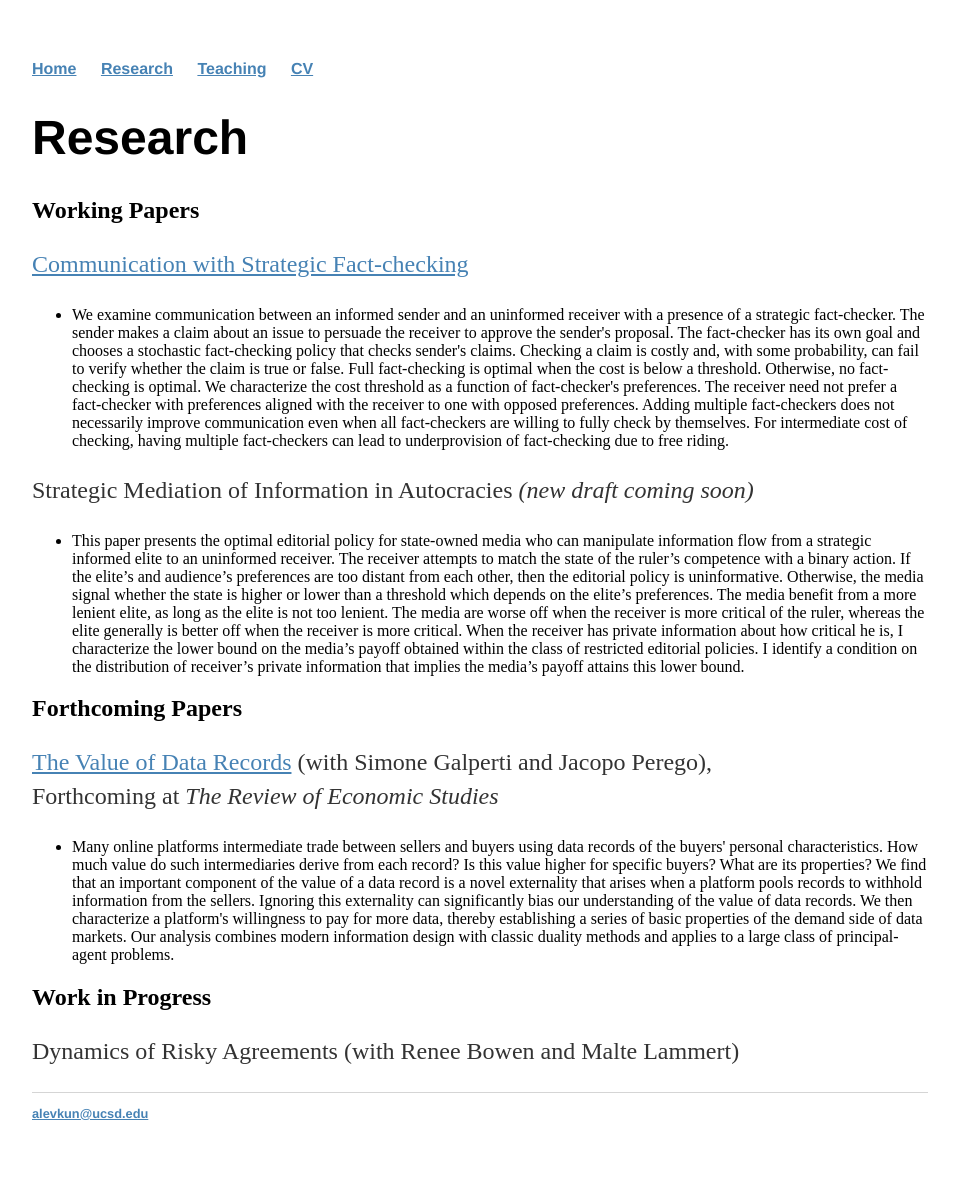
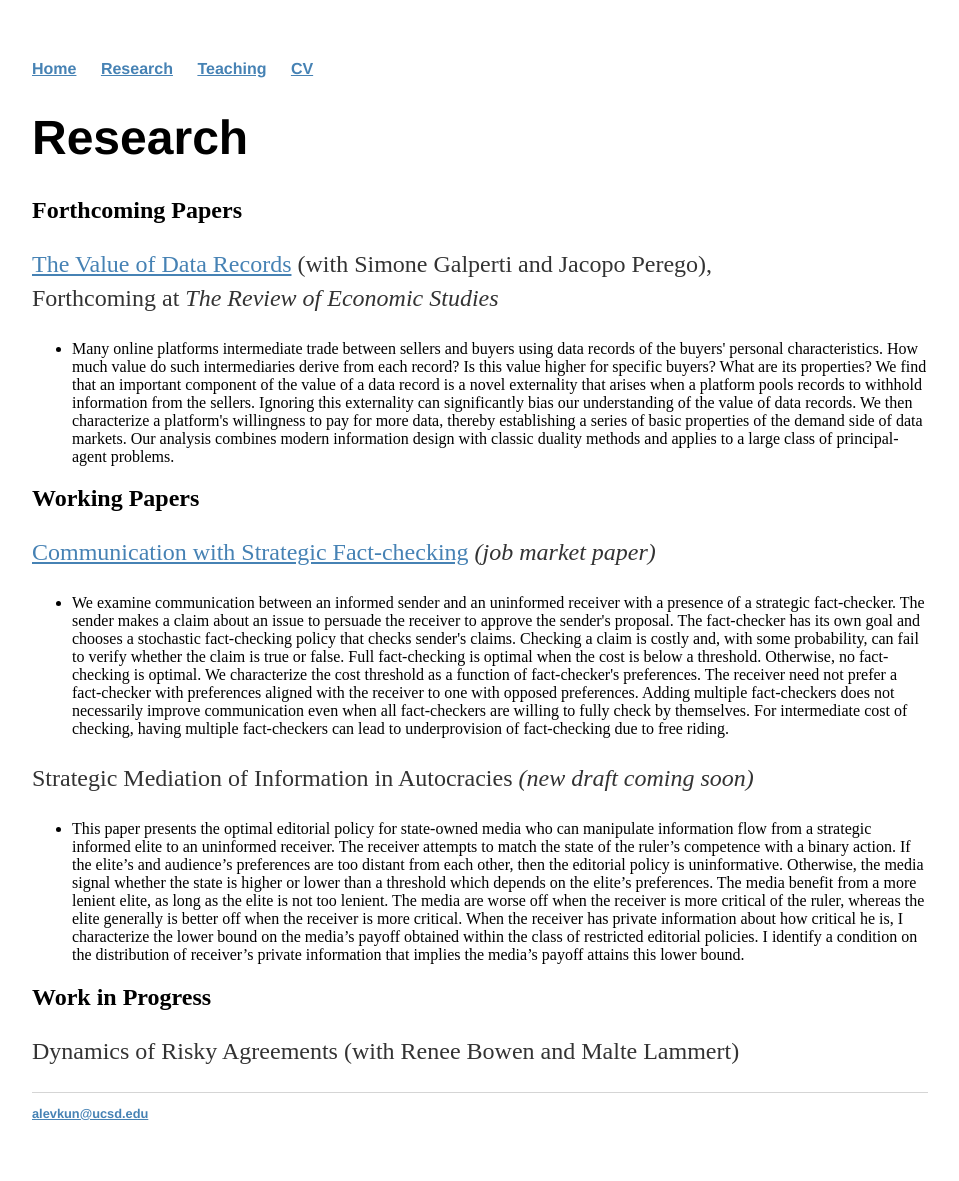
Before and after one commit to alevkun/alevkun.github.io, a Jekyll site: the page built from research/index.html, in a window 1280 px wide. Shown: the whole page, without its empty margins (160-1119 px from the left). Built offline with Jekyll 4.4.1, drawn with Linux system fonts in a browser that asks for light colours; some of the changed lines change nothing that is shown.

Commit message:
Update index.html

```diff
--- a/research/index.html
+++ b/research/index.html
@@ -3,8 +3,15 @@ layout: default
 title: Research
 ---
 	<h1>{{ page.title }}</h1>
+<h2> Forthcoming Papers </h2>
+<p> <a href="https://alevkun.github.io/assets/pdf/glp.pdf">The Value of Data Records</a> (with Simone Galperti and Jacopo Perego), <br>
+Forthcoming at <i> The Review of Economic Studies </i> </p>
+<ul>
+	<li>Many online platforms intermediate trade between sellers and buyers using data records of the buyers' personal characteristics. How much value do such intermediaries derive from each record? Is this value higher for specific buyers? What are its properties? We find that an important component of the value of a data record is a novel externality that arises when a platform pools records to withhold information from the sellers. Ignoring this externality can significantly bias our understanding of the value of data records. We then characterize a platform's willingness to pay for more data, thereby establishing a series of basic properties of the demand side of data markets. Our analysis combines modern information design with classic duality methods and applies to a large class of principal-agent problems.</li>
+</ul>
+
 <h2> Working Papers </h2>
-<p> <a href = https://alevkun.github.io/assets/pdf/fact_checking.pdf>Communication with Strategic Fact-checking</a> </p>
+<p> <a href = https://alevkun.github.io/assets/pdf/fact_checking.pdf>Communication with Strategic Fact-checking</a> <i>(job market paper)</i></p>
 <ul>
 	<li>We examine communication between an informed sender and an uninformed receiver with a presence of a strategic fact-checker. The sender makes a claim about an issue to persuade the receiver to approve the sender's proposal. The fact-checker has its own goal and chooses a stochastic fact-checking policy that checks sender's claims. Checking a claim is costly and, with some probability, can fail to verify whether the claim is true or false. Full fact-checking is optimal when the cost is below a threshold. Otherwise, no fact-checking is optimal. We characterize the cost threshold as a function of fact-checker's preferences.
 The receiver need not prefer a fact-checker with preferences aligned with the receiver to one with opposed preferences. Adding multiple fact-checkers does not necessarily improve communication even when all fact-checkers are willing to fully check by themselves. For intermediate cost of checking, having multiple fact-checkers can lead to underprovision of fact-checking due to free riding.   </li>
@@ -23,12 +30,5 @@ the media’s payoff obtained within the class of restricted editorial policies.
 distribution of receiver’s private information that implies the media’s payoff attains this lower bound. </li>
 </ul>
 
-<h2> Forthcoming Papers </h2>
-<p> <a href="https://alevkun.github.io/assets/pdf/glp.pdf">The Value of Data Records</a> (with Simone Galperti and Jacopo Perego), <br>
-Forthcoming at <i> The Review of Economic Studies </i> </p>
-<ul>
-	<li>Many online platforms intermediate trade between sellers and buyers using data records of the buyers' personal characteristics. How much value do such intermediaries derive from each record? Is this value higher for specific buyers? What are its properties? We find that an important component of the value of a data record is a novel externality that arises when a platform pools records to withhold information from the sellers. Ignoring this externality can significantly bias our understanding of the value of data records. We then characterize a platform's willingness to pay for more data, thereby establishing a series of basic properties of the demand side of data markets. Our analysis combines modern information design with classic duality methods and applies to a large class of principal-agent problems.</li>
-</ul>
-
 <h2> Work in Progress </h2>
 <p> Dynamics of Risky Agreements (with Renee Bowen and Malte Lammert) </p>
```
